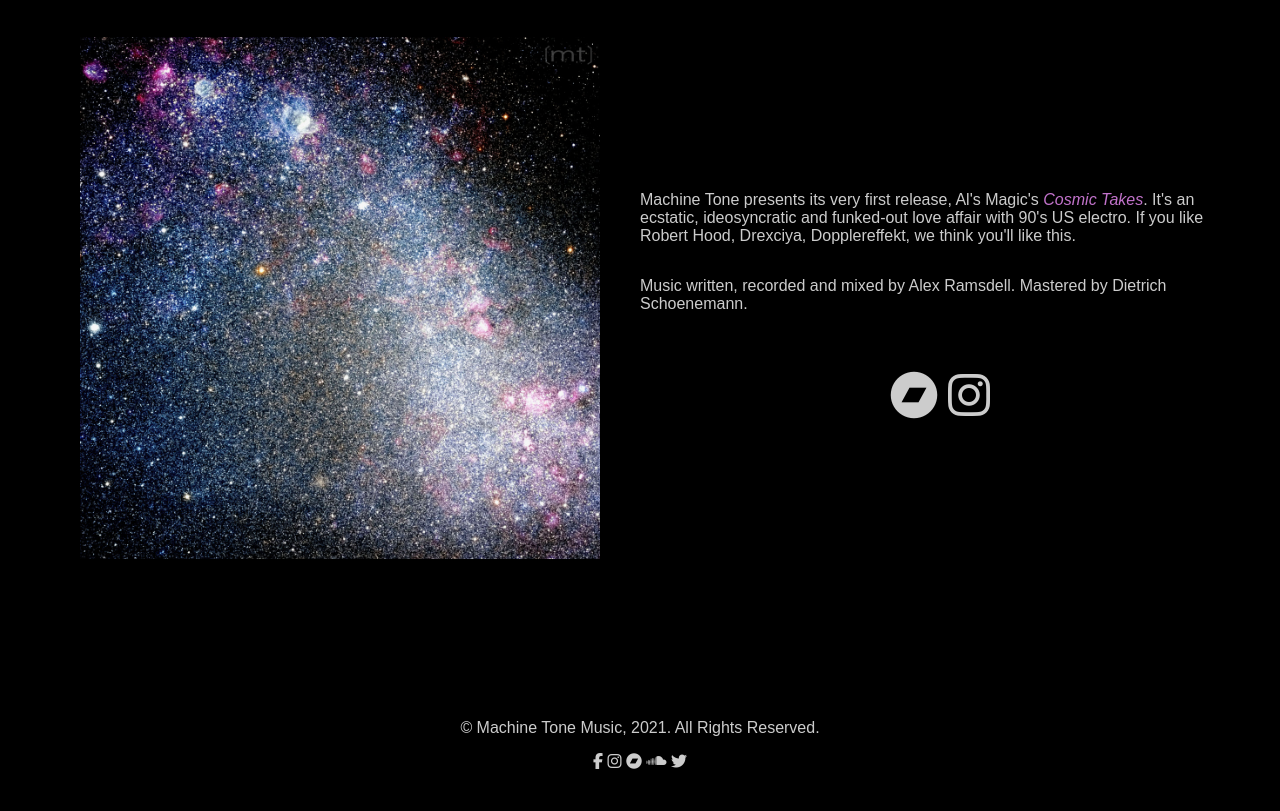
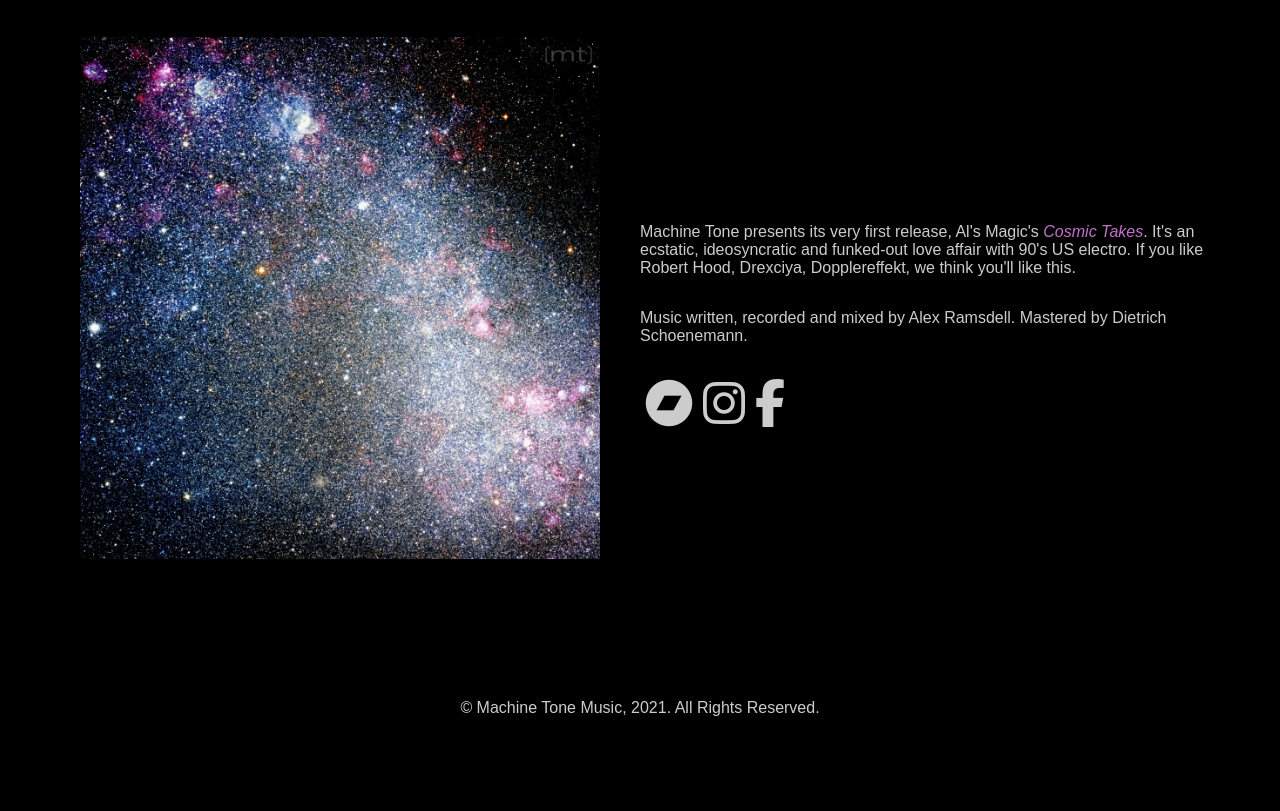
Before and after one commit to foundling/mtsite, a Flask app: page / in a window 1280 px wide. Shown: the part 198-1009 px from the top of the page. After the commit the page ends 914 px from the top, so only its background shows below. Run offline with Flask 2, Linux system fonts and the light colour scheme; some libraries are stand-ins or nearby versions.

Commit message:
layout fix

```diff
--- a/static/css/style.css
+++ b/static/css/style.css
@@ -91,7 +91,7 @@ main {
 
 
 footer {
-   padding: 40px;
+   padding: 20px 10px;
    text-align: center;
 }
 
@@ -150,11 +150,14 @@ header, main {
    display: flex;
    flex-direction: column;
    justify-content: center;
+   align-items: flex-start;
 }
 
 .release > .text > .release-links {
+   margin-top: 1em;
    display: flex;
-   margin: 40px;
+   width: 100%;
+   align-items: center;
 }
 
 .release-link > i:hover {
@@ -191,6 +194,10 @@ header, main {
       max-width: initial;
       padding: 0;
    }
+
+   .release > .text > .release-links {
+      justify-content: center;
+   }
    header, main {
       padding-left: 10px;
       padding-right: 10px;
--- a/templates/index.html
+++ b/templates/index.html
@@ -33,6 +33,7 @@
                   <div class="release-links">
                      <a class="release-link" href="https://machinetonemusic.bandcamp.com"><i class="fab fa-bandcamp"></i></a>
                      <a class="release-link" href="https://instagram.com/machinetone"><i class="fab fa-instagram"></i></a>
+                     <a class="release-link" href="https://facebook.com/machinetone"><i class="fab fa-facebook-f"></i></a>
                   </div>
                </div>
             </div>
@@ -41,11 +42,13 @@
 
       <footer>
          <p>&#169; Machine Tone Music, 2021.  All Rights Reserved.</p>
+         <!--
          <a href="https://facebook.com/machinetone"><i class="fab fa-facebook-f"></i></a>
          <a href="https://instagram.com/machinetone"><i class="fab fa-instagram"></i></a>
          <a href="https://machinetonemusic.bandcamp.com"><i class="fab fa-bandcamp"></i></a>
          <a href="https://soundcloud.com/machinetonemusic"><i class="fab fa-soundcloud"></i></a>
          <a href="https://twitter.com/machine_tone"><i class="fab fa-twitter"></i></a>
+         -->
       </footer>
    </body>
 <html>
```
